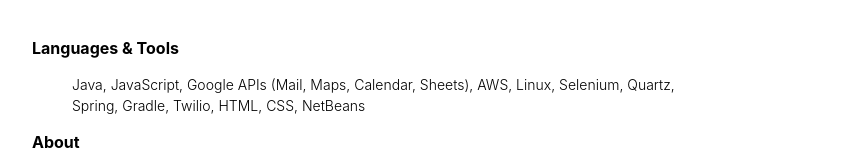
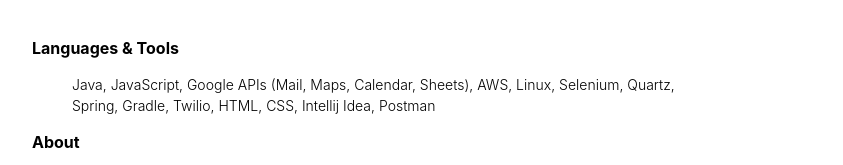
Before and after one commit to BashkirovN/BashkirovN.github.io, a plain HTML site: page Alyssa_CRM.html in a window 1280 px wide. Shown: the part 906-1071 px from the top of the page, without its empty margins (284-1127 px from the left). Drawn offline with Linux system fonts and the light colour scheme.

Commit message:
add postman

```diff
--- a/Alyssa_CRM.html
+++ b/Alyssa_CRM.html
@@ -41,7 +41,7 @@
 <dl>
     <dt><h4>Languages & Tools</h4></dt>
     <dd><p>Java, JavaScript, Google APIs (Mail, Maps, Calendar, Sheets), AWS, Linux, Selenium, Quartz, Spring, Gradle, Twilio, HTML,
-        CSS, NetBeans</p></dd>
+        CSS, Intellij Idea, Postman</p></dd>
     <dt><h4>About</h4></dt>
     <dd><p>Alyssa CRM receives quote requests from the website and Yelp. It then has to analyze the request and find
         what options the business can offer. The business has multiple teams working in different areas, having
```
